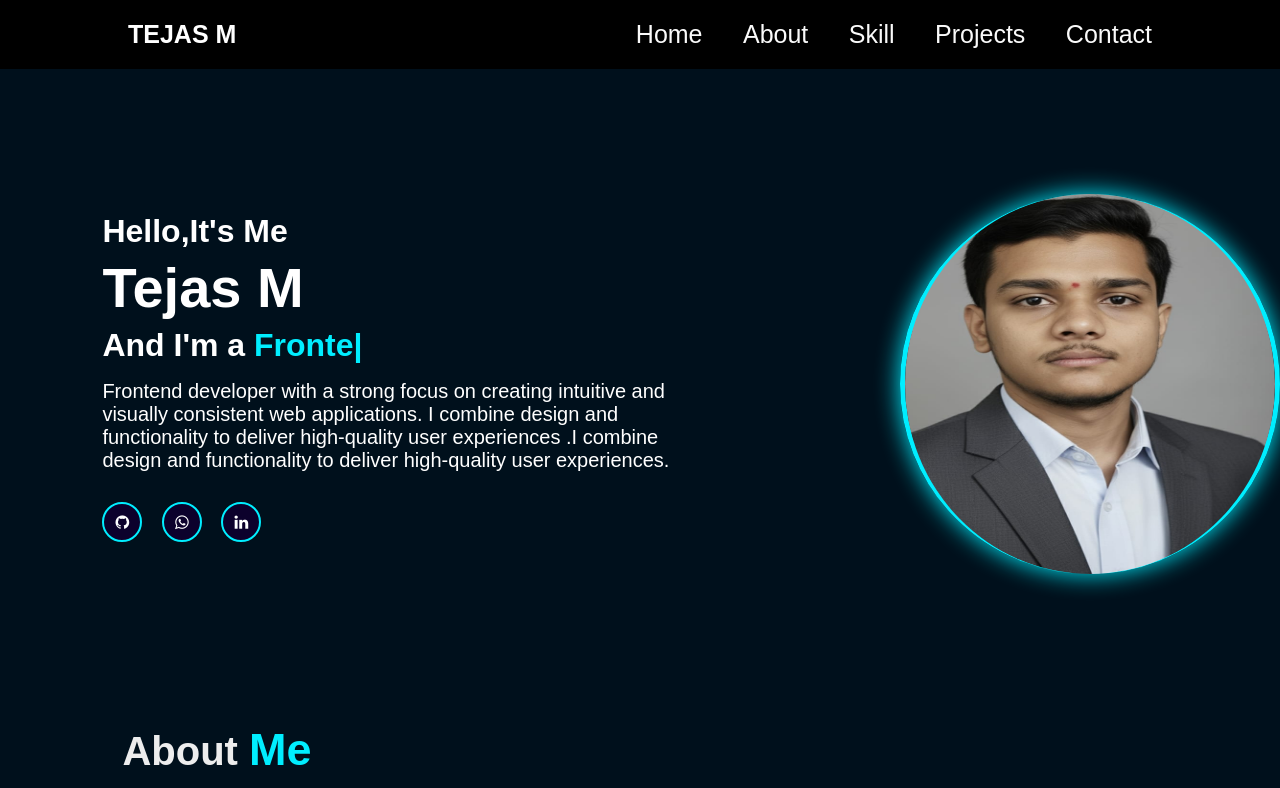
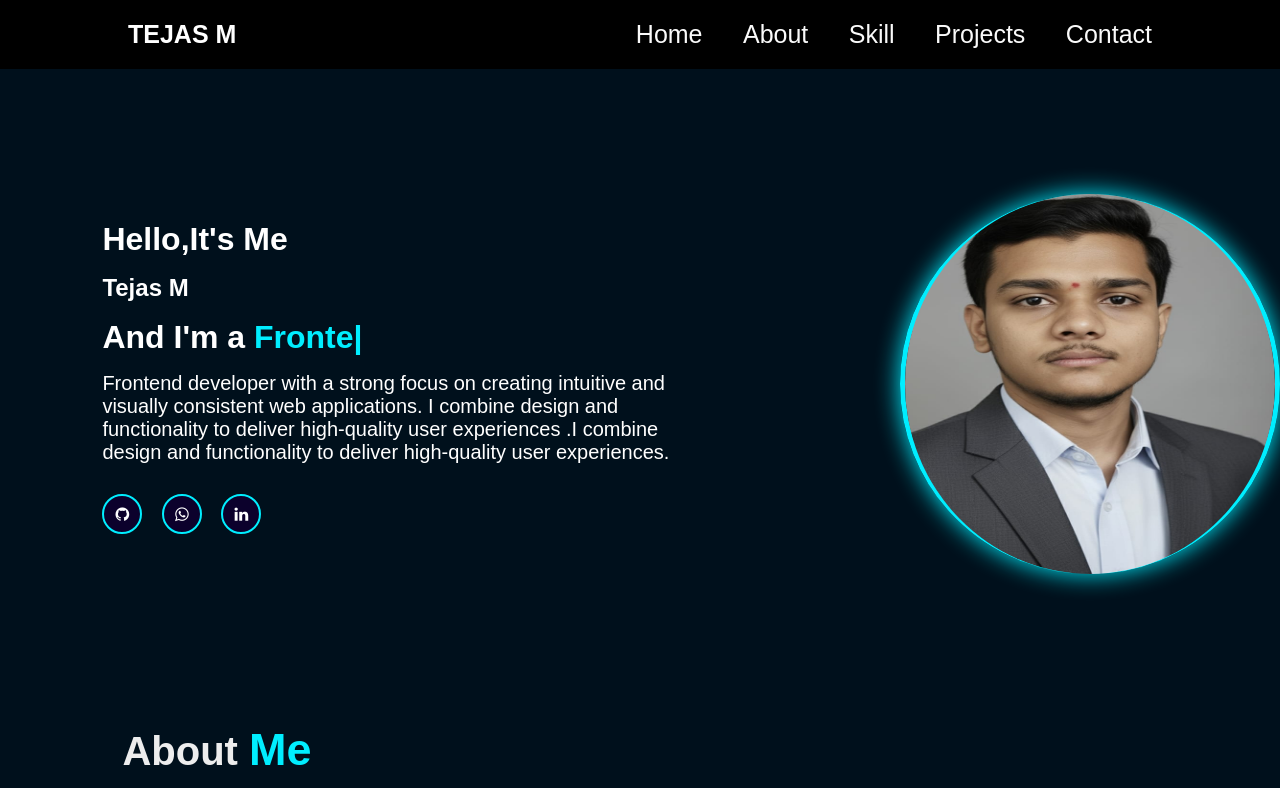
Before and after one commit to Tejas-Mahesh/TEJAS_PORTFOLIO, a plain HTML site: page index.html in a window 1280 px wide. Shown: the top 788 px of the page. Drawn offline with nearby package versions, Linux system fonts and the light colour scheme.

Commit message:
Update style.css

```diff
--- a/style.css
+++ b/style.css
@@ -130,13 +130,7 @@ body{
     color:#0ef;
 }
 .home-abt h1{
-    font-size: 56px;
-    font-weight: 700;
-    margin:-3px 0;
-    opacity: 0;
-    animation:slideright 1s ease forwards;
-    animation-delay: 1s;
-    line-height: 50px;
+
 }
 .home-abt p{
     font-size: 20px;
```
